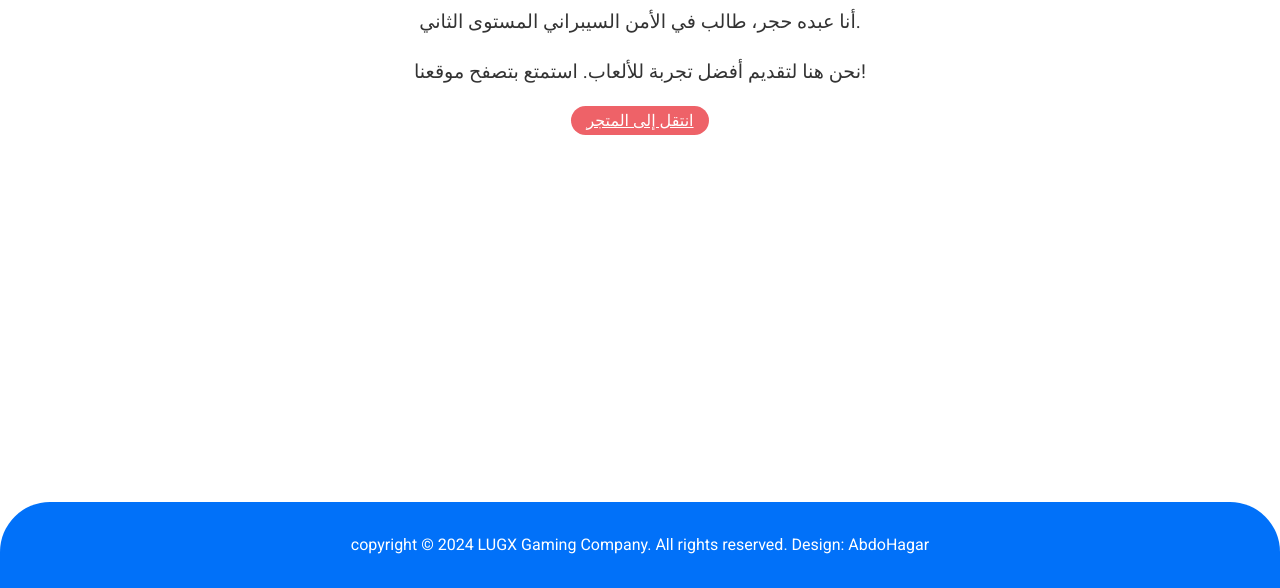
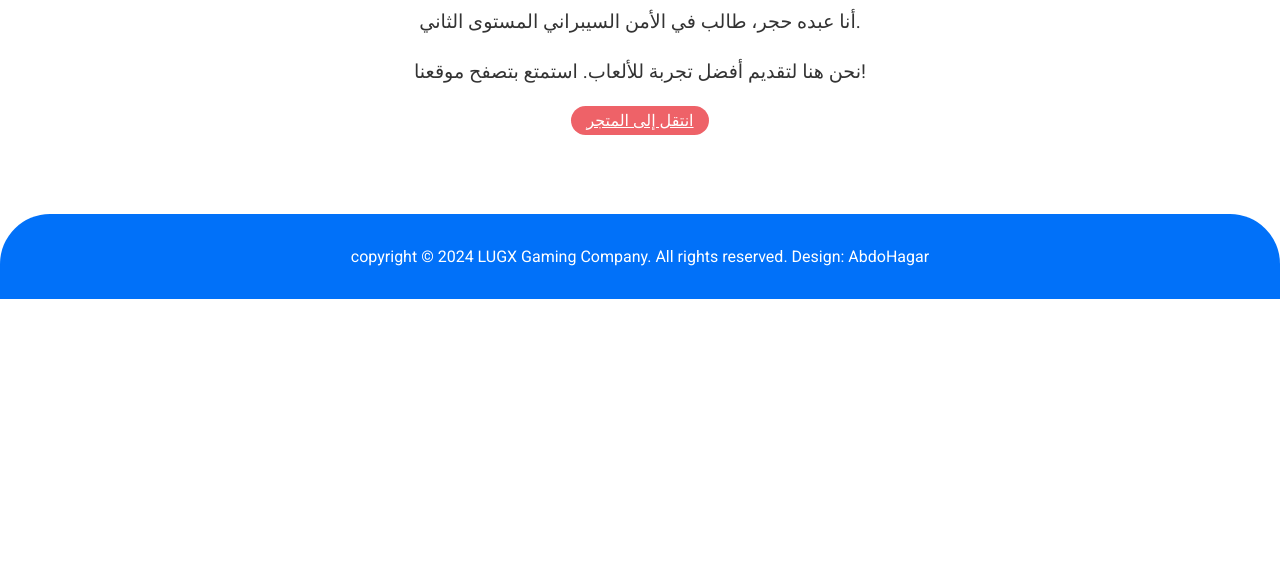
Before and after one commit to A-M-H-7/MYPRO, a plain HTML site: page index.html in a window 1280 px wide. Shown: the part 212-800 px from the top of the page. Drawn offline with Linux system fonts and the light colour scheme.

Commit message:
Update style.css

```diff
--- a/style.css
+++ b/style.css
@@ -61,7 +61,6 @@ body{
         color: white; /* لون النص */
         text-align: center; /* محاذاة النص إلى الوسط */
         padding: 10px 0; /* مساحة داخلية */
-        position: fixed; /* تثبيت الشريط في الأسفل */
         bottom: 0; /* وضعه في أسفل الصفحة */
         left: 0; /* محاذاة إلى اليسار */
         right: 0; /* محاذاة إلى اليمين */
```
